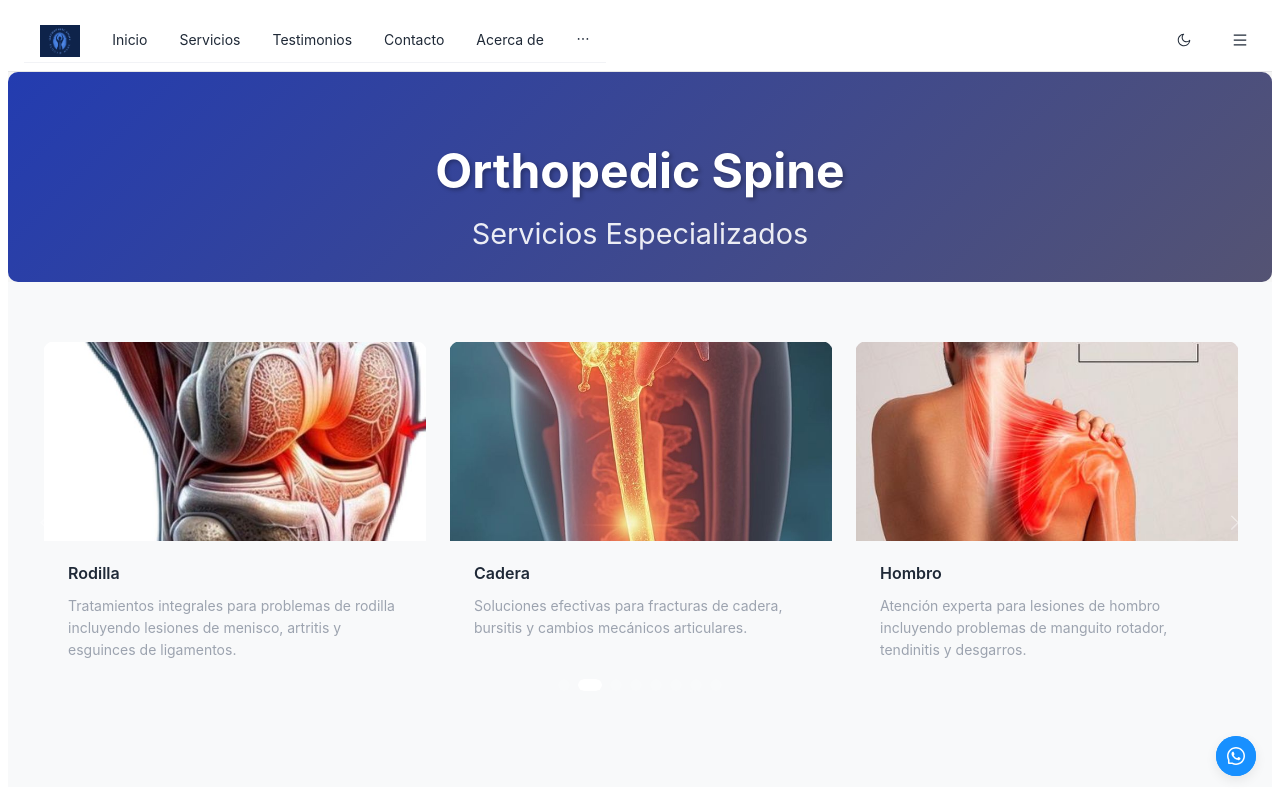
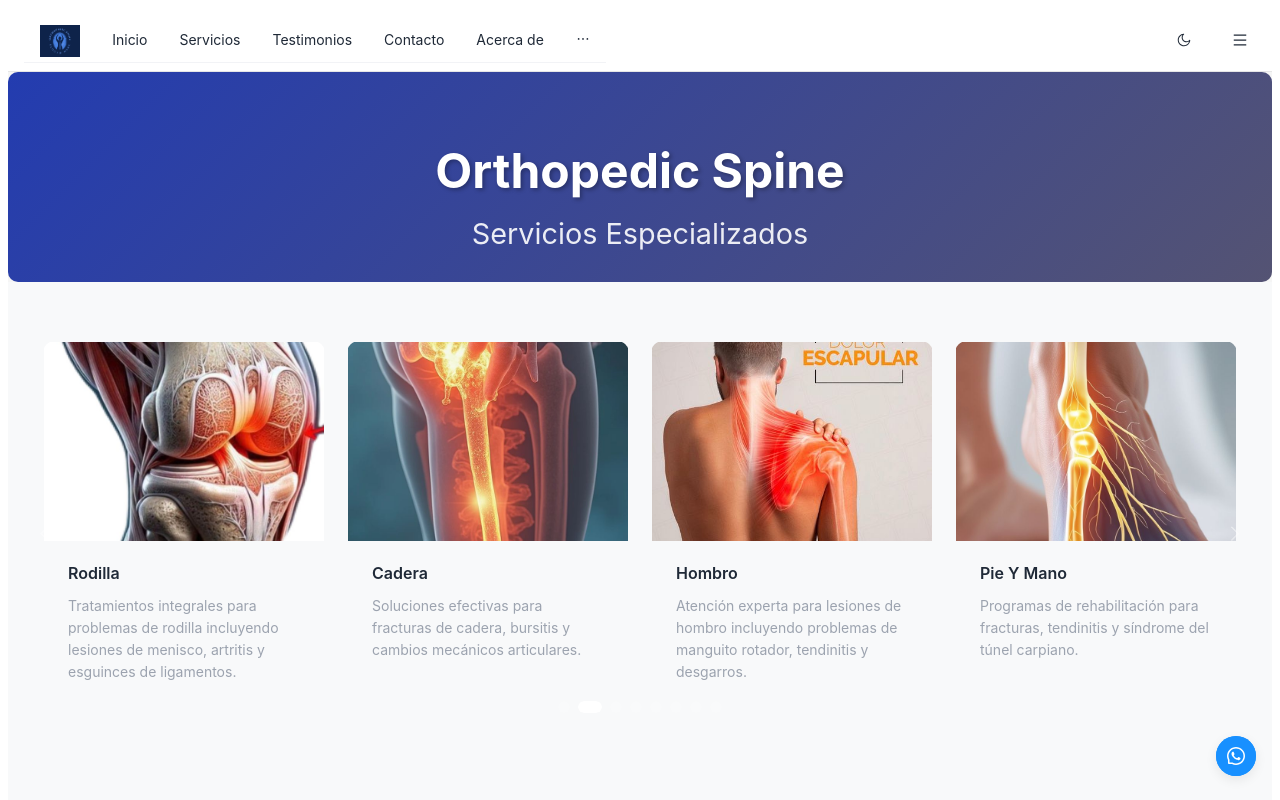
Before and after one commit to NaranjoSolutions/orthspine-web-react, a React (Vite) app: page / in a window 1280 px wide. Shown: the top 800 px of the page. Built offline with nearby package versions, Linux system fonts and the light colour scheme.

Commit message:
style: display 4 slides

```diff
--- a/src/features/home/components/carousel/HomeCarousel.tsx
+++ b/src/features/home/components/carousel/HomeCarousel.tsx
@@ -44,7 +44,7 @@ export function HomeCarousel() {
           dots={{ className: 'carousel-dots' }}
           autoplaySpeed={4000}
           speed={800}
-          slidesToShow={3}
+          slidesToShow={4}
           slidesToScroll={1}
           infinite
           pauseOnHover
```
